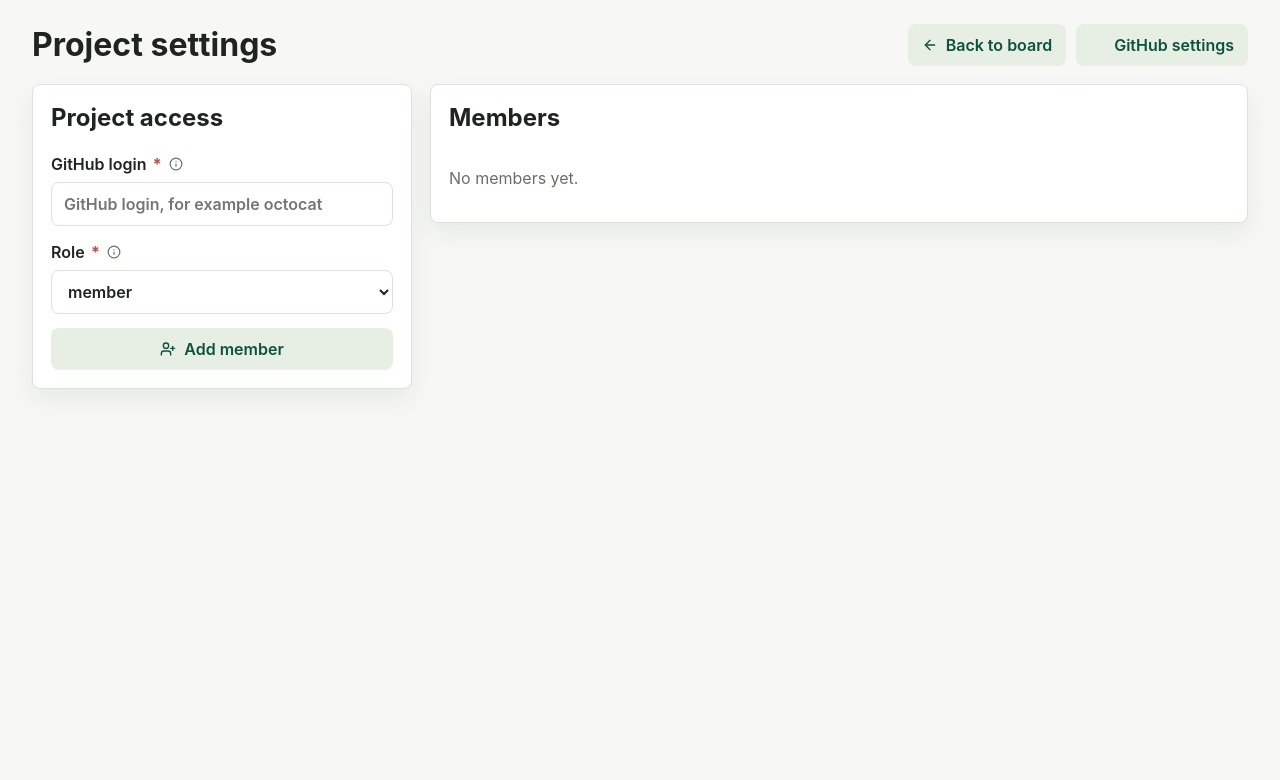
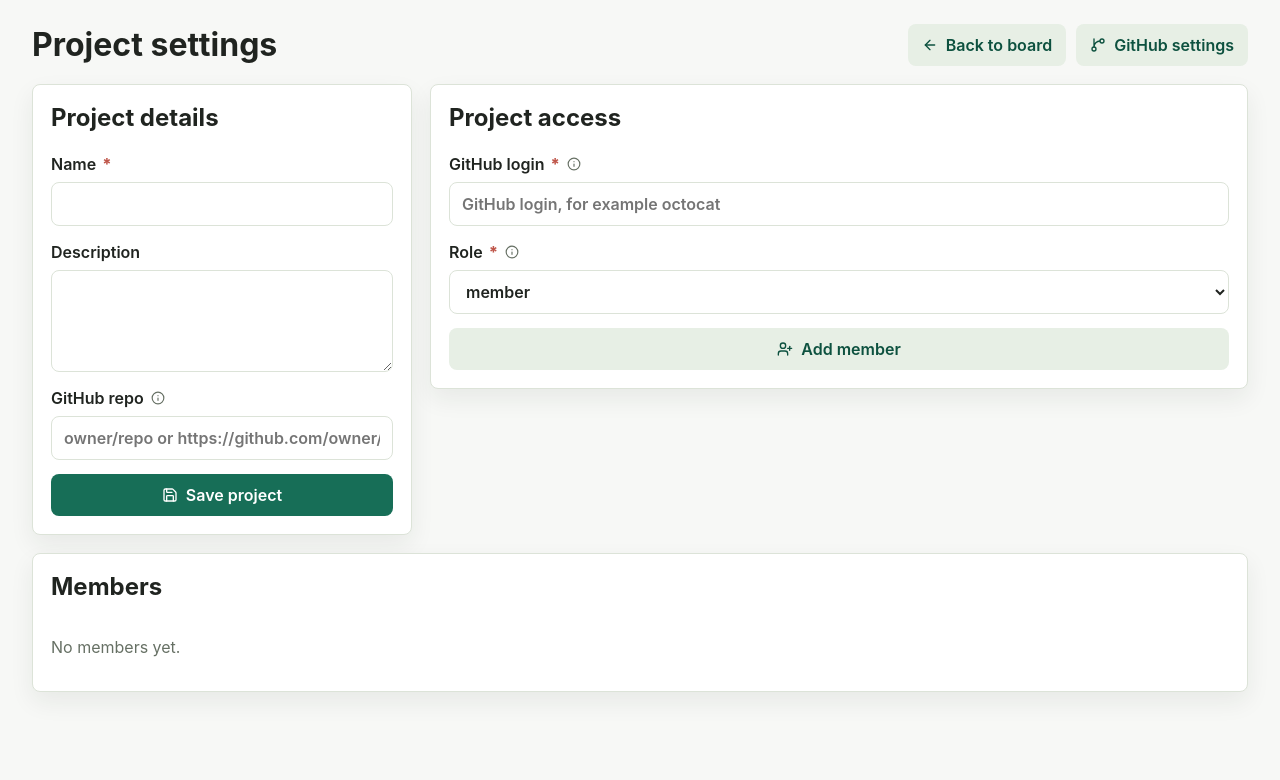
Before and after one commit to q121212/RoundTable, a FastAPI app: template app/templates/project_settings.html in a window 1280 px wide. Shown: the part 64-844 px from the top of the page. Before the commit the page ends 454 px from the top, so only its background shows below. Run offline with FastAPI, Linux system fonts and the light colour scheme; the template is opened without the code that fills it, so the values that code supplies are empty.

Commit message:
Finish project admin tools, Telegram-only notifications, and ticket UX
Completes the in-progress work: project detail editing, member role changes and removal (keeping at least one admin), GitHub-style delete confirmation by key, Telegram-only notification UI, board quick-create with a description field, assignee shown by name, copyable ticket key, watch/unwatch toggle, and friendlier localized activity. Adds the missing member/delete styles and tests for member management and delete confirmation.

```diff
--- a/app/main.py
+++ b/app/main.py
@@ -46,6 +46,7 @@ from .store import (
     notification_preferences,
     normalize_github_repo,
     project_members,
+    remove_project_member,
     reopen_ticket,
     require_project_access,
     require_project_admin,
@@ -54,6 +55,8 @@ from .store import (
     sync_configured_admin_roles,
     unlink_telegram,
     update_notification_preferences,
+    update_project_member,
+    update_project_settings,
     update_ticket,
     upsert_user,
 )
@@ -294,8 +297,23 @@ async def project_settings_page(request: Request, project_key: str) -> HTMLRespo
 @app.post("/api/projects/{project_key}/delete")
 async def api_delete_project(request: Request, project_key: str) -> RedirectResponse:
     user = await validate_csrf_request(request)
-    delete_project(user, project_key)
+    form = await request.form()
+    delete_project(user, project_key, str(form.get("confirm") or ""))
     return redirect("/projects")
+
+
+@app.post("/api/projects/{project_key}/settings")
+async def api_update_project_settings(request: Request, project_key: str) -> RedirectResponse:
+    user = await validate_csrf_request(request)
+    form = await request.form()
+    update_project_settings(
+        user,
+        project_key,
+        str(form.get("name") or ""),
+        str(form.get("description") or ""),
+        str(form.get("repo") or ""),
+    )
+    return redirect("/p/%s/settings" % project_key.upper())
 
 
 @app.post("/api/projects/{project_key}/members")
@@ -306,6 +324,25 @@ async def api_add_member(request: Request, project_key: str) -> RedirectResponse
     form = await request.form()
     add_project_member(int(project["id"]), str(form.get("login") or ""), str(form.get("role") or "member"))
     return redirect(str(request.headers.get("referer") or "/p/%s/settings" % project["key"]))
+
+
+@app.post("/api/projects/{project_key}/members/{member_id}")
+async def api_update_member(request: Request, project_key: str, member_id: int) -> RedirectResponse:
+    user = await validate_csrf_request(request)
+    project = get_project_by_key(project_key)
+    require_project_admin(user, int(project["id"]))
+    form = await request.form()
+    update_project_member(int(project["id"]), member_id, str(form.get("role") or "member"))
+    return redirect("/p/%s/settings" % project["key"])
+
+
+@app.post("/api/projects/{project_key}/members/{member_id}/remove")
+async def api_remove_member(request: Request, project_key: str, member_id: int) -> RedirectResponse:
+    user = await validate_csrf_request(request)
+    project = get_project_by_key(project_key)
+    require_project_admin(user, int(project["id"]))
+    remove_project_member(int(project["id"]), member_id)
+    return redirect("/p/%s/settings" % project["key"])
 
 
 @app.post("/api/projects/{project_key}/github")
@@ -482,7 +519,7 @@ async def api_notification_preferences(request: Request) -> RedirectResponse:
     form = await request.form()
     update_notification_preferences(
         int(user["id"]),
-        email_enabled=str(form.get("email_enabled") or "").lower() == "true",
+        email_enabled=False,
         telegram_enabled=str(form.get("telegram_enabled") or "").lower() == "true",
     )
     return redirect("/settings/notifications")
@@ -530,7 +567,7 @@ async def api_notification_preferences_patch(request: Request) -> JSONResponse:
     payload = await request.json()
     prefs = update_notification_preferences(
         int(user["id"]),
-        bool(payload.get("email_enabled")),
+        False,
         bool(payload.get("telegram_enabled")),
     )
     return JSONResponse(prefs)
--- a/app/static/app.js
+++ b/app/static/app.js
@@ -15,6 +15,7 @@
       "action.reopen_ticket": "Reopen ticket",
       "action.save": "Save",
       "action.update": "Update",
+      "action.unwatch": "Unwatch",
       "field.comment": "Comment",
       "field.assignee": "Assignee",
       "field.description": "Description",
@@ -32,8 +33,9 @@
       "field.status": "Status",
       "field.title": "Title",
       "github.create_project_first": "Create a project first.",
-      "github.how_copy": "Paste a repository as owner/repo or a full GitHub URL. Add the installation id only when you want RoundTable to create autolinks through your GitHub App.",
+      "github.how_copy": "Paste owner/repo or a GitHub URL. That is enough for webhook-based linking from branches, commits, and PRs.",
       "github.how_title": "How to connect GitHub",
+      "github.installation_note": "Installation id is optional and only needed for advanced GitHub App actions such as creating repository autolinks automatically. You can leave it empty.",
       "github.integration": "Integration",
       "github.links": "GitHub links",
       "github.repo_links": "Repository links",
@@ -83,6 +85,7 @@
       "notifications.eyebrow": "Personal settings",
       "notifications.how_copy": "RoundTable notifies assignees, reporters, and watchers on assignment, status changes, comments, and close/reopen actions.",
       "notifications.how_title": "When notifications are sent",
+      "notifications.email_note": "Email is optional and often unavailable from GitHub profiles, so Telegram is the primary channel for now.",
       "notifications.save": "Save preferences",
       "notifications.telegram_copy": "Generate a token, open your configured Telegram bot, and send /start plus that token. The bot webhook must point to /integrations/telegram/webhook.",
       "notifications.telegram_generate": "Generate link token",
@@ -98,6 +101,7 @@
       "placeholder.installation_id": "installation id",
       "placeholder.project_description": "What this project is for",
       "placeholder.quick_comment": "Optional comment",
+      "placeholder.ticket_description": "Optional description",
       "placeholder.ticket_title": "New ticket title",
       "priority.High": "High",
       "priority.Low": "Low",
@@ -110,7 +114,9 @@
       "projects.danger": "Danger zone",
       "projects.delete": "Delete project",
       "projects.delete_confirm": "Delete this project and all its tickets? This cannot be undone.",
+      "projects.delete_confirm_key": "Type the project key to confirm:",
       "projects.delete_help": "Deleting a project permanently removes all of its tickets, comments, and history. This cannot be undone.",
+      "projects.details": "Project details",
       "projects.empty_copy": "Create the first project and RoundTable will start ticket keys from KEY-1.",
       "projects.empty_title": "No projects yet",
       "projects.eyebrow": "Workspace",
@@ -118,6 +124,8 @@
       "projects.member_hint": "You can open projects where an admin has added your GitHub login. Project creation is limited to workspace admins.",
       "projects.members": "Members",
       "projects.no_members": "No members yet.",
+      "projects.remove_member": "Remove",
+      "projects.save_details": "Save project",
       "projects.settings": "Project settings",
       "projects.title": "Projects",
       "status.all": "All",
@@ -131,6 +139,16 @@
       "theme.light": "Light",
       "theme.switch": "Switch theme",
       "ticket.activity": "Activity",
+      "ticket.action.assigned": "assigned",
+      "ticket.action.closed": "closed",
+      "ticket.action.commented": "commented",
+      "ticket.action.project_created": "created project",
+      "ticket.action.project_updated": "updated project",
+      "ticket.action.reopened": "reopened",
+      "ticket.action.status_changed": "moved",
+      "ticket.action.ticket_updated": "updated",
+      "ticket.action.unwatching": "stopped watching",
+      "ticket.action.watching": "started watching",
       "ticket.autosave_error": "Could not save",
       "ticket.autosave_saved": "Saved",
       "ticket.autosave_saving": "Saving...",
@@ -142,6 +160,8 @@
       "ticket.quick_create_help": "Create a ticket fast; details can be edited after opening it.",
       "ticket.save": "Save ticket",
       "ticket.unassigned": "Unassigned",
+      "ticket.people": "People",
+      "ticket.unwatch": "Unwatch ticket",
       "ticket.watchers": "Watchers",
       "ticket.watch": "Watch ticket",
       "ticket.workflow_help": "These actions change ticket state; they do not close this page.",
@@ -157,6 +177,7 @@
       "action.reopen_ticket": "Открыть тикет снова",
       "action.save": "Сохранить",
       "action.update": "Обновить",
+      "action.unwatch": "Не следить",
       "field.comment": "Комментарий",
       "field.assignee": "Исполнитель",
       "field.description": "Описание",
@@ -174,8 +195,9 @@
       "field.status": "Статус",
       "field.title": "Заголовок",
       "github.create_project_first": "Сначала создайте проект.",
-      "github.how_copy": "Вставьте репозиторий как owner/repo или полную ссылку GitHub. Installation id нужен только если RoundTable должен создавать autolinks через GitHub App.",
+      "github.how_copy": "Вставьте owner/repo или ссылку GitHub. Этого достаточно, чтобы webhook связывал ветки, коммиты и PR с тикетами.",
       "github.how_title": "Как подключить GitHub",
+      "github.installation_note": "Installation id необязателен и нужен только для продвинутых действий GitHub App, например автоматического создания autolinks в репозитории. Можно оставить пустым.",
       "github.integration": "Интеграция",
       "github.links": "Связи GitHub",
       "github.repo_links": "Репозитории",
@@ -225,6 +247,7 @@
       "notifications.eyebrow": "Личные настройки",
       "notifications.how_copy": "RoundTable уведомляет исполнителей, авторов и наблюдателей при назначении, смене статуса, комментариях, закрытии и переоткрытии.",
       "notifications.how_title": "Когда приходят уведомления",
+      "notifications.email_note": "Email необязателен и часто скрыт в GitHub-профиле, поэтому пока основной канал - Telegram.",
       "notifications.save": "Сохранить настройки",
       "notifications.telegram_copy": "Создайте токен, откройте настроенного Telegram-бота и отправьте /start плюс этот токен. Webhook бота должен указывать на /integrations/telegram/webhook.",
       "notifications.telegram_generate": "Создать токен привязки",
@@ -240,6 +263,7 @@
       "placeholder.installation_id": "installation id",
       "placeholder.project_description": "Для чего этот проект",
       "placeholder.quick_comment": "Комментарий, если нужен",
+      "placeholder.ticket_description": "Описание, если нужно",
       "placeholder.ticket_title": "Название нового тикета",
       "priority.High": "Высокий",
       "priority.Low": "Низкий",
@@ -252,7 +276,9 @@
       "projects.danger": "Опасная зона",
       "projects.delete": "Удалить проект",
       "projects.delete_confirm": "Удалить проект и все его тикеты? Действие необратимо.",
+      "projects.delete_confirm_key": "Введите ключ проекта для подтверждения:",
       "projects.delete_help": "Удаление проекта безвозвратно удалит все его тикеты, комментарии и историю. Отменить нельзя.",
+      "projects.details": "Детали проекта",
       "projects.empty_copy": "Создайте первый проект, и RoundTable начнет тикеты с KEY-1.",
       "projects.empty_title": "Проектов пока нет",
       "projects.eyebrow": "Рабочее пространство",
@@ -260,6 +286,8 @@
       "projects.member_hint": "Вы можете открывать проекты, куда админ добавил ваш GitHub логин. Создание проектов доступно только workspace admin.",
       "projects.members": "Участники",
       "projects.no_members": "Участников пока нет.",
+      "projects.remove_member": "Удалить",
+      "projects.save_details": "Сохранить проект",
       "projects.settings": "Настройки проекта",
       "projects.title": "Проекты",
       "status.all": "Все",
@@ -273,6 +301,16 @@
       "theme.light": "Светлая",
       "theme.switch": "Сменить тему",
       "ticket.activity": "История",
+      "ticket.action.assigned": "назначил исполнителя",
+      "ticket.action.closed": "закрыл тикет",
+      "ticket.action.commented": "оставил комментарий",
+      "ticket.action.project_created": "создал проект",
+      "ticket.action.project_updated": "обновил проект",
+      "ticket.action.reopened": "открыл тикет снова",
+      "ticket.action.status_changed": "изменил статус",
+      "ticket.action.ticket_updated": "обновил тикет",
+      "ticket.action.unwatching": "перестал наблюдать",
+      "ticket.action.watching": "начал наблюдать",
       "ticket.autosave_error": "Не удалось сохранить",
       "ticket.autosave_saved": "Сохранено",
       "ticket.autosave_saving": "Сохраняю...",
@@ -284,6 +322,8 @@
       "ticket.quick_create_help": "Создайте тикет быстро; детали можно дописать после открытия.",
       "ticket.save": "Сохранить тикет",
       "ticket.unassigned": "Без исполнителя",
+      "ticket.people": "Участники",
+      "ticket.unwatch": "Не следить за тикетом",
       "ticket.watchers": "Наблюдатели",
       "ticket.watch": "Следить за тикетом",
       "ticket.workflow_help": "Эти действия меняют состояние тикета, а не закрывают страницу.",
@@ -323,6 +363,8 @@
     });
     updateLanguageButton();
     updateThemeButton();
+    setupLocalTimes();
+    setupActionLabels();
     renderIcons();
   }
 
@@ -994,6 +1036,53 @@
     });
   }
 
+  function setupCopyButtons() {
+    document.querySelectorAll("[data-copy-text]").forEach((button) => {
+      button.addEventListener("click", async () => {
+        try {
+          await navigator.clipboard.writeText(button.dataset.copyText || "");
+          button.classList.add("is-copied");
+          window.setTimeout(() => button.classList.remove("is-copied"), 900);
+        } catch (error) {
+          window.prompt("Copy", button.dataset.copyText || "");
+        }
+      });
+    });
+  }
+
+  function setupLocalTimes() {
+    document.querySelectorAll("[data-local-time]").forEach((element) => {
+      const value = element.dataset.localTime;
+      if (!value) return;
+      const date = new Date(value);
+      if (Number.isNaN(date.getTime())) return;
+      element.textContent = new Intl.DateTimeFormat(currentLang() === "ru" ? "ru-RU" : "en-US", {
+        month: "short",
+        day: "numeric",
+        hour: "2-digit",
+        minute: "2-digit",
+      }).format(date);
+    });
+  }
+
+  function setupActionLabels() {
+    document.querySelectorAll("[data-action-label]").forEach((element) => {
+      const key = `ticket.action.${element.dataset.actionLabel}`;
+      const value = translate(key, currentLang());
+      if (value) element.textContent = value;
+      element.dataset.i18n = key;
+    });
+  }
+
+  function setupMemberRoleForms() {
+    document.querySelectorAll(".member-role-form select").forEach((select) => {
+      select.addEventListener("change", () => {
+        const form = select.closest("form");
+        if (form) form.requestSubmit();
+      });
+    });
+  }
+
   function setupMenus() {
     document.addEventListener("click", (event) => {
       document.querySelectorAll("details.app-menu[open]").forEach((menu) => {
@@ -1051,6 +1140,10 @@
     setupTicketAutosave();
     setupMenus();
     setupConfirms();
+    setupCopyButtons();
+    setupLocalTimes();
+    setupActionLabels();
+    setupMemberRoleForms();
     setupOpenCreate();
     setupMobileStatusTabs();
     setupTooltips();
--- a/app/static/styles.css
+++ b/app/static/styles.css
@@ -490,12 +490,29 @@ button,
   margin: 0;
 }
 
-.ticket-create-form,
 .compact-form {
   display: grid;
   grid-template-columns: 1fr minmax(130px, 160px) minmax(150px, 180px) auto;
   gap: 10px;
   align-items: center;
+}
+
+.ticket-create-form {
+  display: grid;
+  grid-template-columns: minmax(0, 1fr) minmax(220px, 320px);
+  gap: 12px;
+  align-items: end;
+}
+
+.quick-create-main,
+.quick-create-side {
+  display: grid;
+  gap: 10px;
+}
+
+.quick-create-side {
+  grid-template-columns: 1fr 1fr auto;
+  align-items: end;
 }
 
 .board {
@@ -769,6 +786,12 @@ code {
   .ticket-create-form,
   .compact-form,
   .repo-row {
+    grid-template-columns: 1fr;
+  }
+
+  .quick-create-side,
+  .member-row,
+  .danger-confirm-form {
     grid-template-columns: 1fr;
   }
 
@@ -1752,3 +1775,56 @@ a.ticket-key:hover {
     flex-direction: column;
   }
 }
+
+/* Project settings: member management + delete confirmation (Codex round). */
+.wide-panel {
+  grid-column: 1 / -1;
+}
+
+.member-row {
+  grid-template-columns: minmax(0, 1fr) auto auto;
+  align-items: center;
+  gap: 10px;
+}
+
+.member-role-form {
+  display: flex;
+  align-items: center;
+  gap: 6px;
+  margin: 0;
+}
+
+.member-role-form select {
+  width: auto;
+  min-height: 36px;
+}
+
+.member-role-form .secondary,
+.member-row .ghost {
+  min-height: 36px;
+}
+
+.danger-confirm-form {
+  display: grid;
+  grid-template-columns: minmax(0, 1fr) auto;
+  gap: 10px;
+  align-items: center;
+}
+
+/* Copyable ticket key button on the ticket page. */
+.copy-key-button {
+  min-height: 0;
+  gap: 6px;
+  cursor: pointer;
+}
+
+.copy-key-button .icon {
+  width: 13px;
+  height: 13px;
+  opacity: 0.7;
+}
+
+.copy-key-button.is-copied {
+  background: var(--green);
+  color: #fff;
+}
--- a/app/templates/integrations_github.html
+++ b/app/templates/integrations_github.html
@@ -12,7 +12,8 @@
   <h2 data-i18n="github.repo_links">Repository links</h2>
   <div class="notice">
     <strong data-i18n="github.how_title">How to connect GitHub</strong>
-    <p class="muted" data-i18n="github.how_copy">Paste a repository as owner/repo or a full GitHub URL. Add the installation id only when you want RoundTable to create autolinks through your GitHub App.</p>
+    <p class="muted" data-i18n="github.how_copy">Paste owner/repo or a GitHub URL. That is enough for webhook-based linking from branches, commits, and PRs.</p>
+    <p class="muted" data-i18n="github.installation_note">Installation id is optional and only needed for advanced GitHub App actions such as creating repository autolinks automatically. You can leave it empty.</p>
     <p class="muted">Webhook URL: <code>{{ base_url }}/integrations/github/webhook</code></p>
   </div>
   <div class="table-list">
@@ -30,6 +31,7 @@
         <label class="field-shell">
           <span class="label-row">
             <span data-i18n="field.installation_id">Installation id</span>
+            <span class="field-badge" data-i18n="field.optional">Optional</span>
             <button class="help-dot" type="button" data-i18n-tooltip="help.installation_id" data-tooltip="Numeric GitHub App installation id. Needed for automatic autolink setup; webhooks can still link tickets without it.">?</button>
           </span>
           <input name="installation_id" placeholder="installation id" value="{{ project.github_installation_id or '' }}" data-i18n-placeholder="placeholder.installation_id">
--- a/app/templates/project_settings.html
+++ b/app/templates/project_settings.html
@@ -8,11 +8,39 @@
   </div>
   <div class="head-actions">
     <a class="secondary" href="/p/{{ project.key }}/board" data-icon="arrow-left" data-i18n="projects.back_to_board">Back to board</a>
-    <a class="secondary" href="/integrations/github" data-icon="github" data-i18n="github.settings">GitHub settings</a>
+    <a class="secondary" href="/integrations/github" data-icon="git-branch" data-i18n="github.settings">GitHub settings</a>
   </div>
 </section>
 
 <section class="split-layout">
+  <div class="panel">
+    <h2 data-i18n="projects.details">Project details</h2>
+    <form class="stacked-form" method="post" action="/api/projects/{{ project.key }}/settings">
+      <input type="hidden" name="csrf_token" value="{{ user.csrf_token }}">
+      <label>
+        <span class="label-row">
+          <span data-i18n="field.name">Name</span>
+          <span class="required-mark" aria-hidden="true">*</span>
+        </span>
+        <input name="name" value="{{ project.name }}" required>
+      </label>
+      <label>
+        <span class="label-row">
+          <span data-i18n="field.description">Description</span>
+        </span>
+        <textarea name="description" rows="4">{{ project.description }}</textarea>
+      </label>
+      <label>
+        <span class="label-row">
+          <span data-i18n="field.github_repo">GitHub repo</span>
+          <button class="help-dot" type="button" data-i18n-tooltip="help.github_repo" data-tooltip="Use owner/repo, https://github.com/owner/repo, or git@github.com:owner/repo.git.">?</button>
+        </span>
+        <input name="repo" value="{{ project.github_repo_full_name or '' }}" placeholder="owner/repo or https://github.com/owner/repo" data-i18n-placeholder="placeholder.github_repo">
+      </label>
+      <button class="primary" type="submit" data-icon="save" data-i18n="projects.save_details">Save project</button>
+    </form>
+  </div>
+
   <div class="panel">
     <h2 data-i18n="projects.access">Project access</h2>
     <form class="stacked-form" method="post" action="/api/projects/{{ project.key }}/members">
@@ -41,7 +69,7 @@
     </form>
   </div>
 
-  <div class="panel">
+  <div class="panel wide-panel">
     <h2 data-i18n="projects.members">Members</h2>
     <div class="table-list">
       {% for member in members %}
@@ -59,7 +87,19 @@
               <span class="muted">{{ member.login }}</span>
             </span>
           </span>
-          <span class="role-pill">{{ member.project_role }}</span>
+          <form class="member-role-form" method="post" action="/api/projects/{{ project.key }}/members/{{ member.id }}">
+            <input type="hidden" name="csrf_token" value="{{ user.csrf_token }}">
+            <select name="role" aria-label="Role">
+              <option value="member" {% if member.project_role == "member" %}selected{% endif %}>member</option>
+              <option value="viewer" {% if member.project_role == "viewer" %}selected{% endif %}>viewer</option>
+              <option value="admin" {% if member.project_role == "admin" %}selected{% endif %}>admin</option>
+            </select>
+            <button class="secondary" type="submit" data-icon="save" data-i18n="action.save">Save</button>
+          </form>
+          <form method="post" action="/api/projects/{{ project.key }}/members/{{ member.id }}/remove">
+            <input type="hidden" name="csrf_token" value="{{ user.csrf_token }}">
+            <button class="ghost" type="submit" data-icon="user-minus" data-i18n="projects.remove_member">Remove</button>
+          </form>
         </div>
       {% else %}
         <p class="muted" data-i18n="projects.no_members">No members yet.</p>
@@ -72,8 +112,10 @@
 <section class="panel danger-zone">
   <h2 data-i18n="projects.danger">Danger zone</h2>
   <p class="muted" data-i18n="projects.delete_help">Deleting a project permanently removes all of its tickets, comments, and history. This cannot be undone.</p>
-  <form method="post" action="/api/projects/{{ project.key }}/delete" data-confirm="projects.delete_confirm">
+  <p class="muted"><span data-i18n="projects.delete_confirm_key">Type the project key to confirm:</span> <code>{{ project.key }}</code></p>
+  <form class="danger-confirm-form" method="post" action="/api/projects/{{ project.key }}/delete">
     <input type="hidden" name="csrf_token" value="{{ user.csrf_token }}">
+    <input name="confirm" required placeholder="{{ project.key }}">
     <button class="danger" type="submit" data-icon="trash-2" data-i18n="projects.delete">Delete project</button>
   </form>
 </section>
--- a/app/templates/settings_notifications.html
+++ b/app/templates/settings_notifications.html
@@ -20,13 +20,10 @@
     <div class="notice">
       <strong data-i18n="notifications.how_title">When notifications are sent</strong>
       <p class="muted" data-i18n="notifications.how_copy">RoundTable notifies assignees, reporters, and watchers on assignment, status changes, comments, and close/reopen actions.</p>
+      <p class="muted" data-i18n="notifications.email_note">Email is optional and often unavailable from GitHub profiles, so Telegram is the primary channel for now.</p>
     </div>
     <form class="stacked-form" method="post" action="/api/me/notification-preferences">
       <input type="hidden" name="csrf_token" value="{{ user.csrf_token }}">
-      <label class="check-row">
-        <input type="checkbox" name="email_enabled" value="true" {% if prefs.email_enabled %}checked{% endif %}>
-        <span data-i18n="field.email">Email</span>
-      </label>
       <label class="check-row">
         <input type="checkbox" name="telegram_enabled" value="true" {% if prefs.telegram_enabled %}checked{% endif %}>
         <span>Telegram</span>
```
Also changed, not shown: app/store.py (+83 -2 lines), app/templates/board.html (+12 -1 lines), app/templates/ticket.html (+21 -25 lines), tests/test_core.py (+34 -3 lines).
